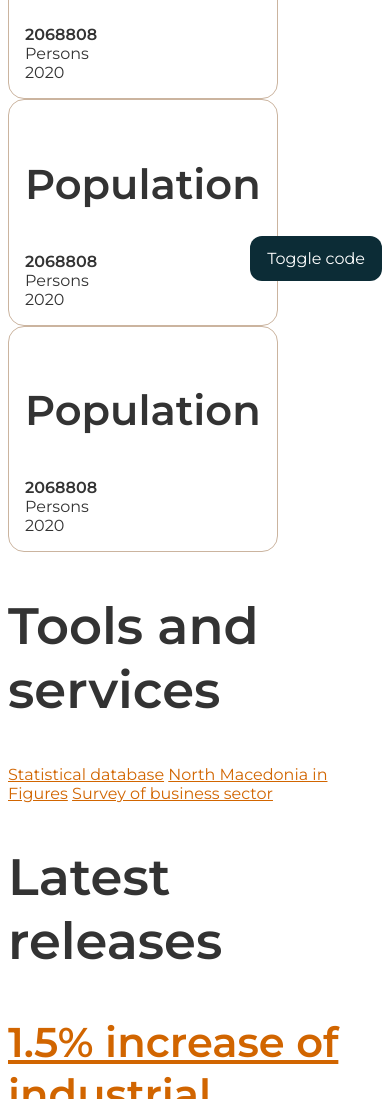
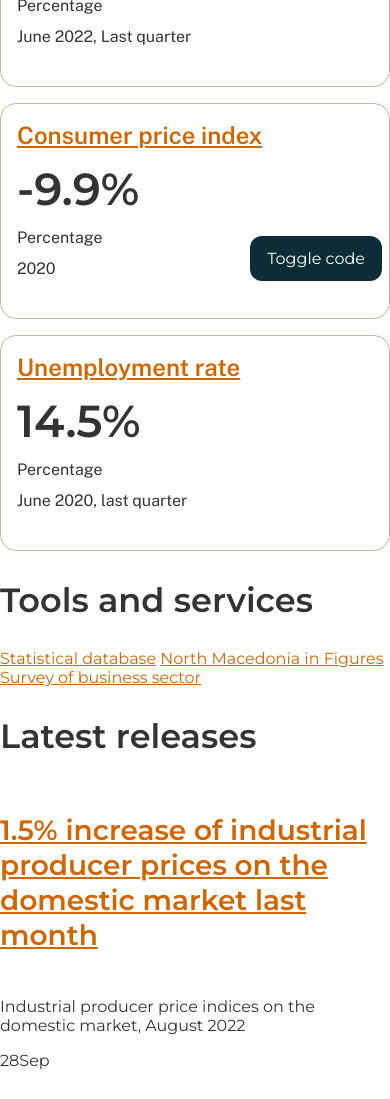
Before and after one commit to privatemonkey/makstat-design, a website: page index.html in a window 390 px wide. Shown: the part 555-1654 px from the top of the page. Drawn offline with Linux system fonts and the light colour scheme.

Commit message:
Replaced HTTP-server
Basic setup finished. Some responsiveness started.

```diff
--- a/components/indicators/start.html
+++ b/components/indicators/start.html
@@ -1,26 +1,42 @@
 <section class="indicators row spaced wrap">
     <div class="item column">
-        <h3>Population</h3>
-        <span class="value">2068808</span>
-        <span class="unit">Persons</span>
-        <span class="period">2020</span>
+        <a href="/statistics/population">
+            <h3>Population</h3>
+        </a>
+        <p>
+            <span class="value">2068808</span>
+            <span class="unit">Persons</span>
+            <span class="period">2020</span>
+        </p>
     </div>
     <div class="item column">
-        <h3>Population</h3>
-        <span class="value">2068808</span>
-        <span class="unit">Persons</span>
-        <span class="period">2020</span>
+        <a href="/statistics/gdp">
+            <h3>Gross domestic product</h3>
+        </a>
+        <p>
+            <span class="value">2.8%</span>
+            <span class="unit">Percentage</span>
+            <span class="period">June 2022, Last quarter</span>
+        </p>
     </div>
     <div class="item column">
-        <h3>Population</h3>
-        <span class="value">2068808</span>
-        <span class="unit">Persons</span>
-        <span class="period">2020</span>
+        <a href="/statistics/cpi">
+            <h3>Consumer price index</h3>
+        </a>
+        <p>
+            <span class="value">-9.9%</span>
+            <span class="unit">Percentage</span>
+            <span class="period">2020</span>
+        </p>
     </div>
     <div class="item column">
-        <h3>Population</h3>
-        <span class="value">2068808</span>
-        <span class="unit">Persons</span>
-        <span class="period">2020</span>
+        <a href="/statistics/employment">
+            <h3>Unemployment rate</h3>
+        </a>
+        <p>
+            <span class="value">14.5%</span>
+            <span class="unit">Percentage</span>
+            <span class="period">June 2020, last quarter</span>
+        </p>
     </div>
 </section>
--- a/components/lists/news/start.html
+++ b/components/lists/news/start.html
@@ -1,3 +1,4 @@
+<section class="list column">
     <h2>News and announcements</h2>
 
     <article>
@@ -25,3 +26,4 @@
     </article>
 
     <a href="/news/all">All news</a>
+</section>
--- a/components/lists/releases/start.html
+++ b/components/lists/releases/start.html
@@ -1,3 +1,4 @@
+<section class="list column">
     <h2>Latest releases</h2>
 
     <article>
@@ -33,3 +34,4 @@
     </article>
 
     <a href="/releases/all">All releases</a>
+</section>
--- a/index.html
+++ b/index.html
@@ -6,6 +6,7 @@
 
         <link rel="icon" href="/assets/icons/favicon.png" />
         <link rel="stylesheet" href="/assets/css/style.css" />
+
         <!-- Remove templating from production -->
         <link rel="stylesheet" href="templating.css" />
         <script src="/templating.js"></script>
@@ -20,13 +21,15 @@
             <div data-include="/components/search.html"></div>
         </header>
         <div data-include="/components/topmenu.html"></div>
-        <main>
+        <main class="smaller-headings">
             <div data-include="/components/indicators/start.html"></div>
             <div data-include="/components/tools/start.html"></div>
-            <div data-include="/components/lists/releases/start.html"></div>
-            <div data-include="/components/lists/news/start.html"></div>
+            <div class="flex row column_if_mobile">
+                <div data-include="/components/lists/releases/start.html"></div>
+                <div data-include="/components/lists/news/start.html"></div>
+            </div>
         </main>
-        <footer class="row spaced wrap">
+        <footer class="row column_if_mobile spaced wrap">
             <div data-include="/components/contact.html"></div>
             <div data-include="/components/lists/links/footer.html"></div>
         </footer>
--- a/package.json
+++ b/package.json
@@ -5,7 +5,7 @@
   "main": "index.js",
   "scripts": {
     "watch:sass": "sass --watch scss/main.scss:assets/css/style.css",
-    "devserver": "http-server -c-1 --proxy http://localhost:8080?",
+    "devserver": "live-server",
     "start": "npm-run-all -p devserver watch:sass",
     "dev": "npm-run-all -p devserver watch:sass",
     "compile:sass": "sass scss/main.scss:assets/css/style.css",
--- a/scss/_layout.scss
+++ b/scss/_layout.scss
@@ -1,3 +1,10 @@
+:root {
+    --space-tiny: 0.25rem;
+    --space-xs: 0.5rem;
+    --space-small: 0.75rem;
+    --space-medium: 1rem;
+}
+
 /* Generic layout classes */
 .column {
     display: flex;
@@ -9,15 +16,40 @@
     flex-direction: row;
 }
 
+.column_if_mobile {
+    @media screen and (max-width: 920px ) {
+        flex-direction: column;
+        max-width: 100vw;
+    }
+}
+
 .spaced {
     justify-content: space-between;
+    gap: var(--space-medium);
 }
 
 .wrap {
     flex-wrap: wrap;
 }
 
+.list {
+    max-width: 50%;
+    @media screen and (max-width: 920px ) {
+        max-width: 100vw;
+    }
+}
+
 /* Area specific layouts */
+body {
+    padding: 0;
+    margin: 0;
+}
+
+header, main, footer, nav.main {
+    max-width: 1280px;
+    margin: 0 auto;
+}
+
 header {
     display: flex;
     flex-direction: row;
--- a/scss/_typography.scss
+++ b/scss/_typography.scss
@@ -3,11 +3,21 @@
     src: url('/assets/fonts/Montserrat-VariableFont_wght.ttf');
 }
 
+@font-face {
+    font-family: 'Public Sans';
+    src: url('/assets/fonts/PublicSans-VariableFont_wght.ttf')
+}
+
 :root {
+    /* Header sizes */
     --header-h1: 3.6rem;
     --header-h2: 3.2rem;
     --header-h3: 2.8rem;
+    --header-h4: 2.1rem;
+    --header-h5: 1.75rem;
+    --header-h6: 1.5rem;
 
+    /* Text sizes */
     --font-size-xlarge: 2rem;
     --font-size-large: 1.5rem;
     --font-size-medium: 1rem;
@@ -15,19 +25,23 @@
     --font-size-xsmall: 0.75rem;
 }
 
+$font_sansserif: 'Montserrat', sans-serif;
+$font_numbers: 'Public Sans', sans-serif;
+
 $light: 300;
 $normal: 400;
 $semibold: 500;
 $bold: 700;
 
 body, input, button, textarea {
-    font-family: 'Montserrat',sans-serif;
+    font-family: $font_sansserif;
     font-size: var(--font-size-medium);
     font-weight: normal;
 }
 
 a {
     color: var(--link);
+    display: inline-block;
 
     &.is-active, &:hover, &:focus {
         color: var(--text-inverted);
@@ -45,21 +59,31 @@ h1, h2, h3, h4, h5 {
 }
 
 h1 {
-    font-size: 3.6rem;
+    font-size: var(--header-h1);
 }
 
 h2 {
-    font-size: 3.2rem;
+    font-size: var(--header-h2);
 }
 
 h3 {
-    font-size: 2.6rem;
+    font-size: var(--header-h3);
 }
 
 h4 {
-    font-size: 2.1rem;
+    font-size: var(--header-h4);
 }
 
-h4 {
+.smaller-headings {
+    h2 {
+        font-size: var(--header-h4);
+    }
 
+    h3 {
+        font-size: var(--header-h5);
+    }
+
+    h4 {
+        font-size: var(--header-h6);
+    }
 }
--- a/scss/_vars.scss
+++ /dev/null
@@ -1,6 +0,0 @@
-:root {
-    --space-tiny: 0.25rem;
-    --space-xs: 0.5rem;
-    --space-small: 0.75rem;
-    --space-medium: 1rem;
-}
--- a/scss/components/_indicators.scss
+++ b/scss/components/_indicators.scss
@@ -1,18 +1,42 @@
+$font_numbers: 'Public Sans', sans-serif;
+
 .indicators {
+    gap: var(--space-medium);
+
     .item {
         padding: var(--space-medium);
         border: 1px solid var(--border-color);
         border-radius: var(--space-medium);
 
+        @media screen and (max-width: 920px) {
+            width: 100%;
+        }
+
+        .unit, .period, h3 {
+            font-family: $font_numbers;
+        }
+
         .value {
-            font-size: var(--font-size-xl);
+            font-size: var(--header-h3);
             font-weight: 600;
         }
         .unit {
-            font-size: var(--font-size-regular);
+            font-size: var(--font-size-medium);
         }
         .period {
-            font-size: var(--font-size-regular);
+            font-size: var(--font-size-medium);
         }
     }
+
+    span {
+        display: block;
+    }
+
+    h3, p, span {
+        margin: 0 0 var(--space-small);
+    }
+
+    h3 {
+        font-size: var(--font-size-large);
+    }
 }
```
Also changed, not shown: live-server.json (added, +15 -0 lines), README.md, assets/css/style.css, assets/fonts/PublicSans-VariableFont_wght.ttf (added), css/style.css (deleted), scss/main.scss (line endings or trailing spaces), 2 other files. Lines whose indentation alone changed are shown as unchanged.
